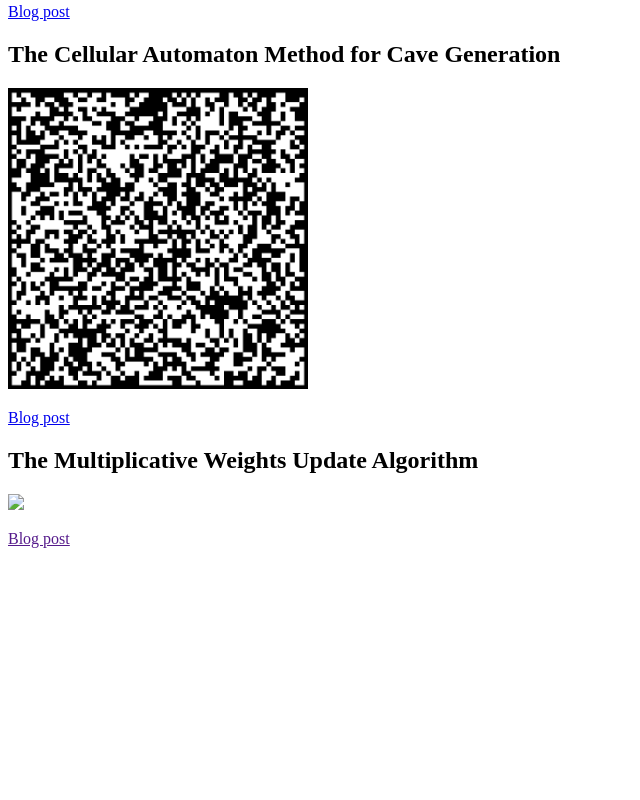
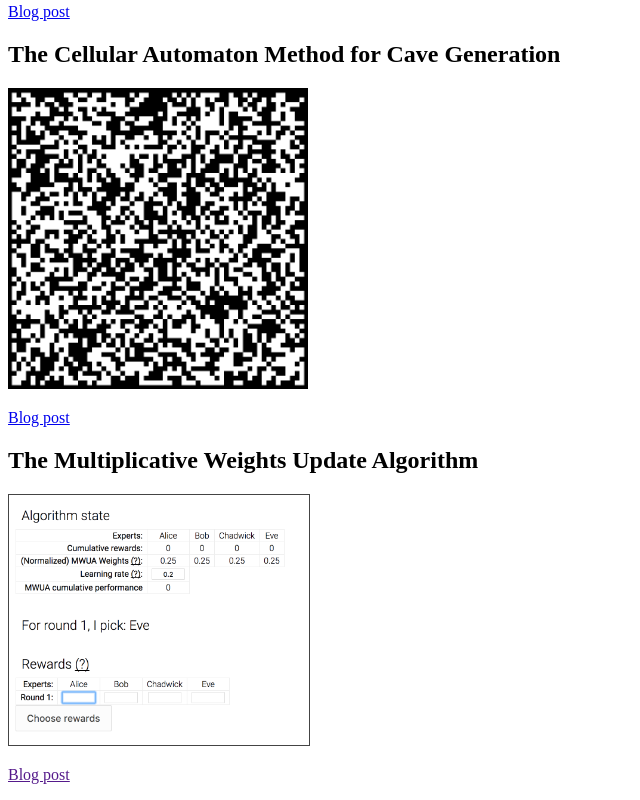
Before and after one commit to j2kun/j2kun.github.io, a plain HTML site: page index.html in a window 1280 px wide. Shown: the part 482-1282 px from the top of the page, without its empty margins (0-640 px from the left). Before the commit the page ends 1046 px from the top, so only its background shows below. Drawn offline with Linux system fonts and the light colour scheme.

Commit message:
mwua: fix typo and add border

```diff
--- a/index.html
+++ b/index.html
@@ -21,7 +21,7 @@ href="http://jeremykun.com">Math &cap; Programming</a> to this page.</p>
 </p>
 
 <h2>The Multiplicative Weights Update Algorithm</h2>
-<a href='mwua/index.html'><img src='thumbs/muwa.png' width=300></a>
+<a href='mwua/index.html'><img src='thumbs/mwua.png' width=300 style="border: 1px solid #444"></a>
 <p>
 <a href=''>Blog post</a>
 </p>
```
